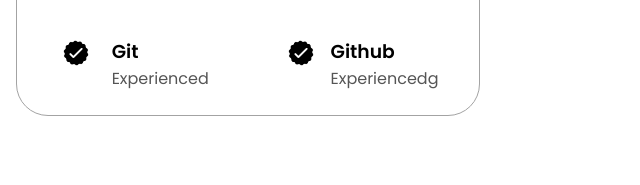
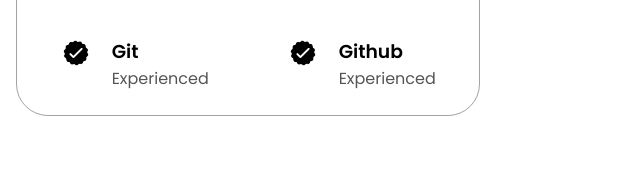
Before and after one commit to ThisIs-Developer/Portfolio, a plain HTML site: page index.html in a window 1280 px wide. Shown: the part 2075-2260 px from the top of the page, 640-1280 px from the left. Drawn offline with Linux system fonts and the light colour scheme.

Commit message:
Updated project

```diff
--- a/index.html
+++ b/index.html
@@ -244,7 +244,7 @@
                 />
                 <div>
                   <h3>Github</h3>
-                  <p>Experiencedg</p>
+                  <p>Experienced</p>
                 </div>
               </article>
             </div>
```
